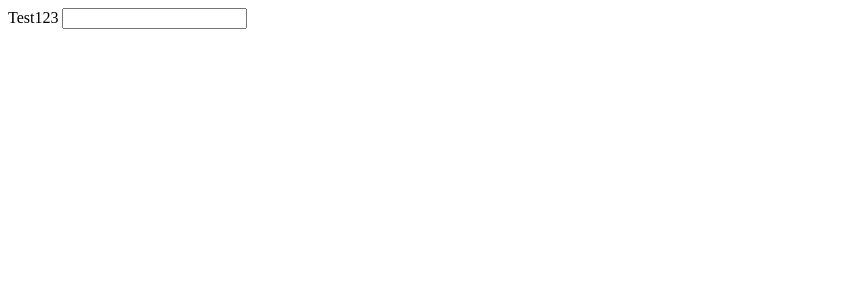
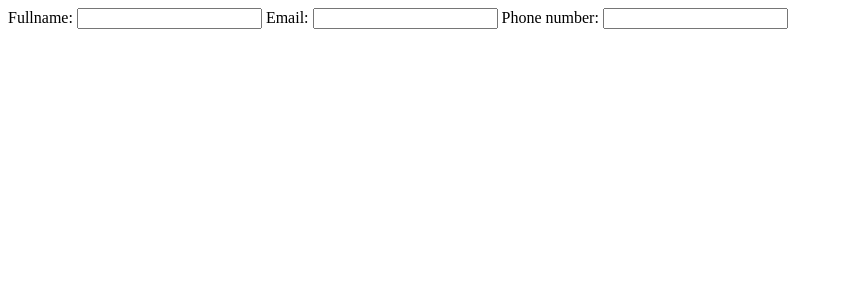
Before and after one commit to RaveTapp/odin-CV-app, a React (Vite) app: page / in a window 1280 px wide. Shown: the top 300 px of the page, without its empty margins (0-843 px from the left). Built offline with nearby package versions, Linux system fonts and the light colour scheme.

Commit message:
Add form and split it into sections

```diff
--- /dev/null
+++ b/src/components/form.jsx
@@ -0,0 +1,17 @@
+import { Input } from "./input.jsx";
+
+export function Form(){
+    return <form>
+        <section className="general">
+            <Input label="Fullname: " id="name" />
+            <Input label="Email: " id="email" />
+            <Input label="Phone number: " id="phone" />
+        </section>
+        <section className="education">
+
+        </section>
+        <section className="experience">
+
+        </section>
+    </form>
+}
--- a/src/components/input.jsx
+++ b/src/components/input.jsx
@@ -2,6 +2,6 @@ export function Input({label, id}){
 
     return <>
         <label htmlFor={id} > {label} </label>
-        <input id={id} type="text"></input>
+        <input id={id} type="text" required ></input>
     </>
 }
--- /dev/null
+++ b/src/components/school.jsx
@@ -0,0 +1,3 @@
+export function School(){
+
+}
--- a/src/main.jsx
+++ b/src/main.jsx
@@ -1,9 +1,9 @@
 import React from "react";
 import ReactDOM from "react-dom/client";
-import { Input } from "./components/input.jsx";
+import {Form} from "./components/form.jsx"
 
 ReactDOM.createRoot(document.getElementById("root")).render(
   <React.StrictMode>
-    <Input label="Test123" id="name" />
+    <Form></Form>
   </React.StrictMode>
 );
```
